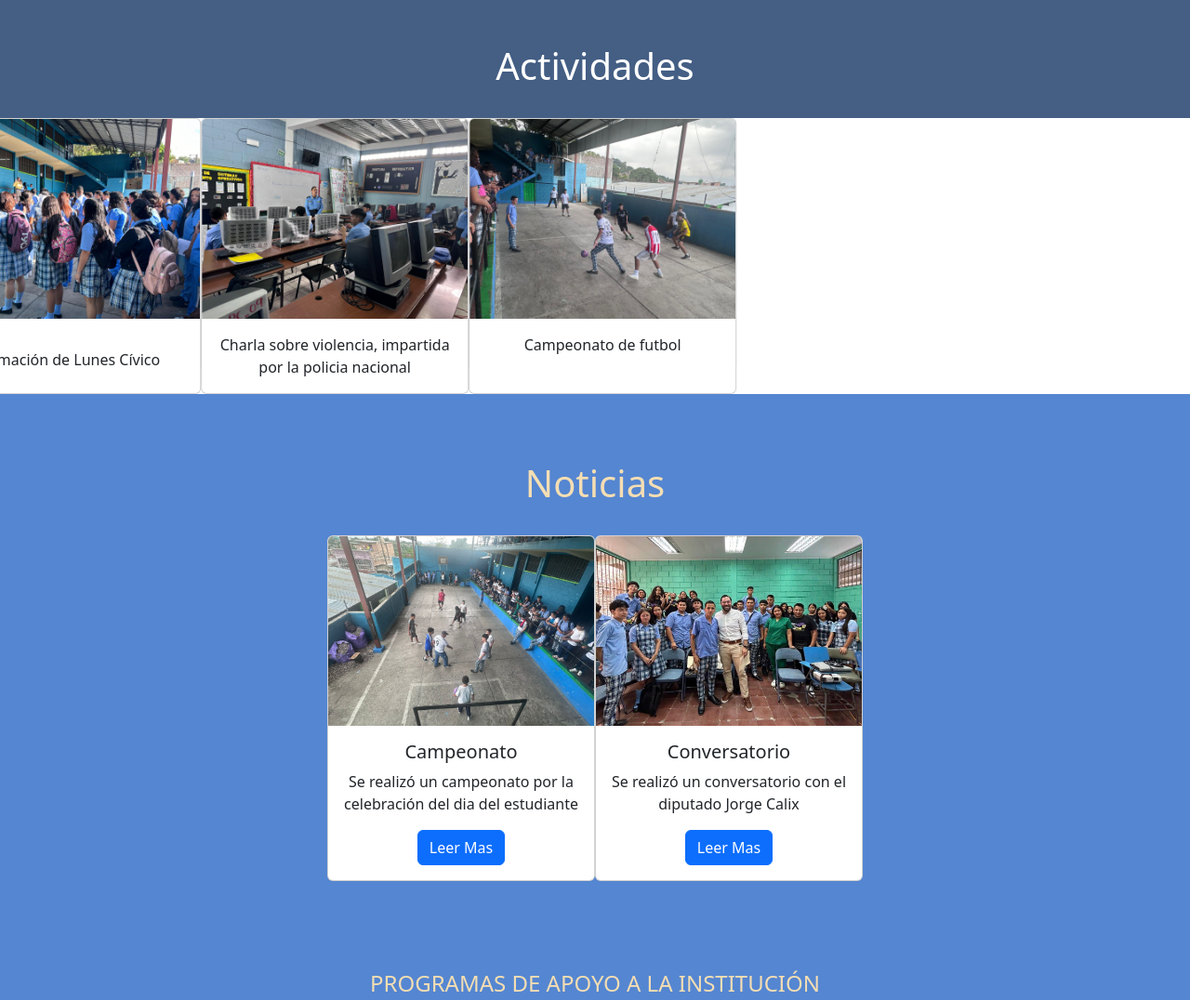
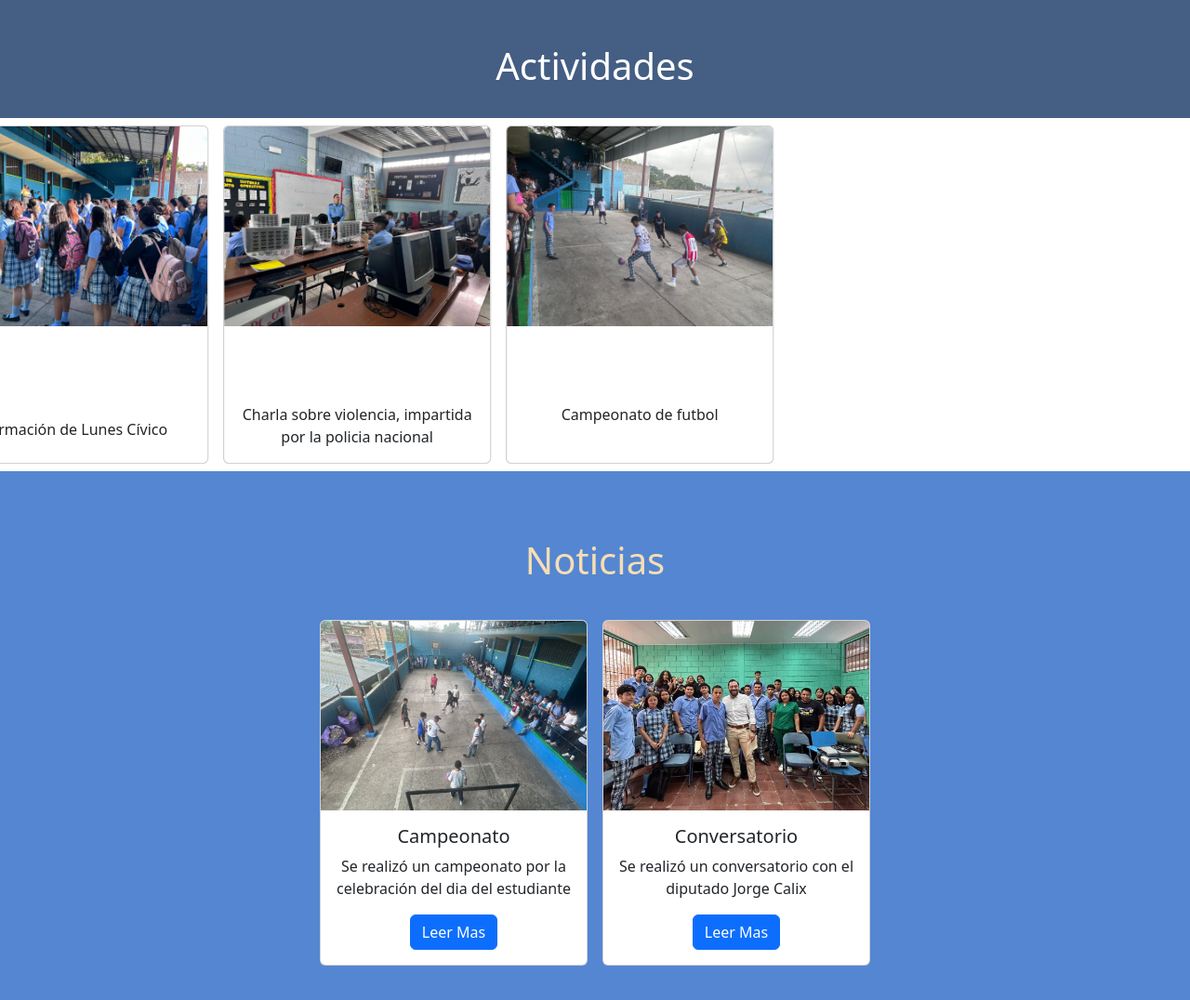
Before and after one commit to Gracekelleyc/projectFinal, a plain HTML site: page vistas/inicio/inicio.html in a window 1280 px wide. Shown: the part 880-1956 px from the top of the page at 93% size. Drawn offline with Linux system fonts and the light colour scheme.

Commit message:
Update inicio.css

```diff
--- a/vistas/inicio/inicio.css
+++ b/vistas/inicio/inicio.css
@@ -22,7 +22,14 @@ video { z-index: -1; width: 100%; }
 .card-wrapper{
   display: flex;
 }
-
 .card{
-
+  margin: 0.5em;
+  width: calc(100%/3);
 }
+.image-grapper{
+  height: 22vw;
+  margin: 0 auto;
+}
+.image-grapper img{
+  max-height: 100%;  max-width: 100%;
+}
```
